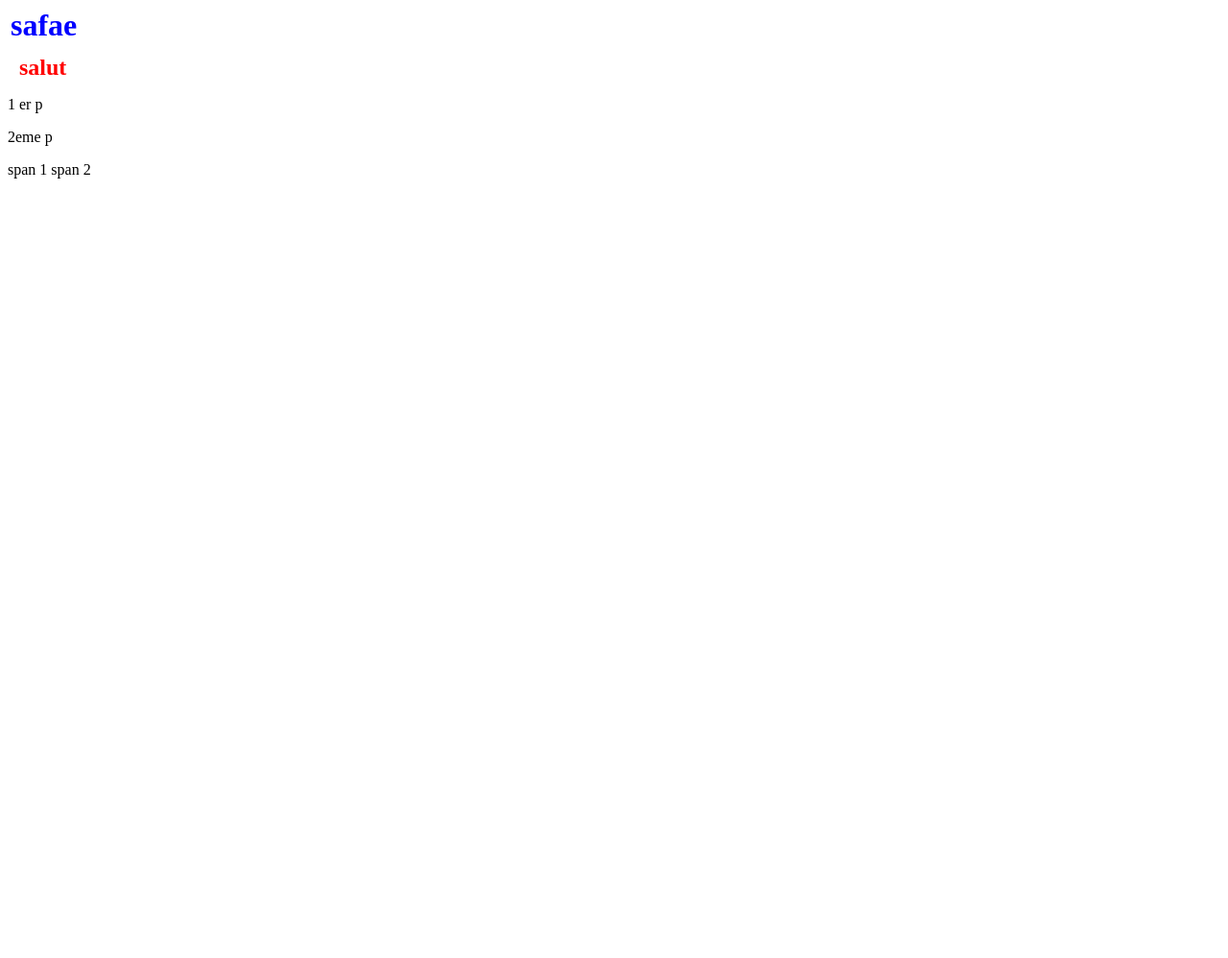
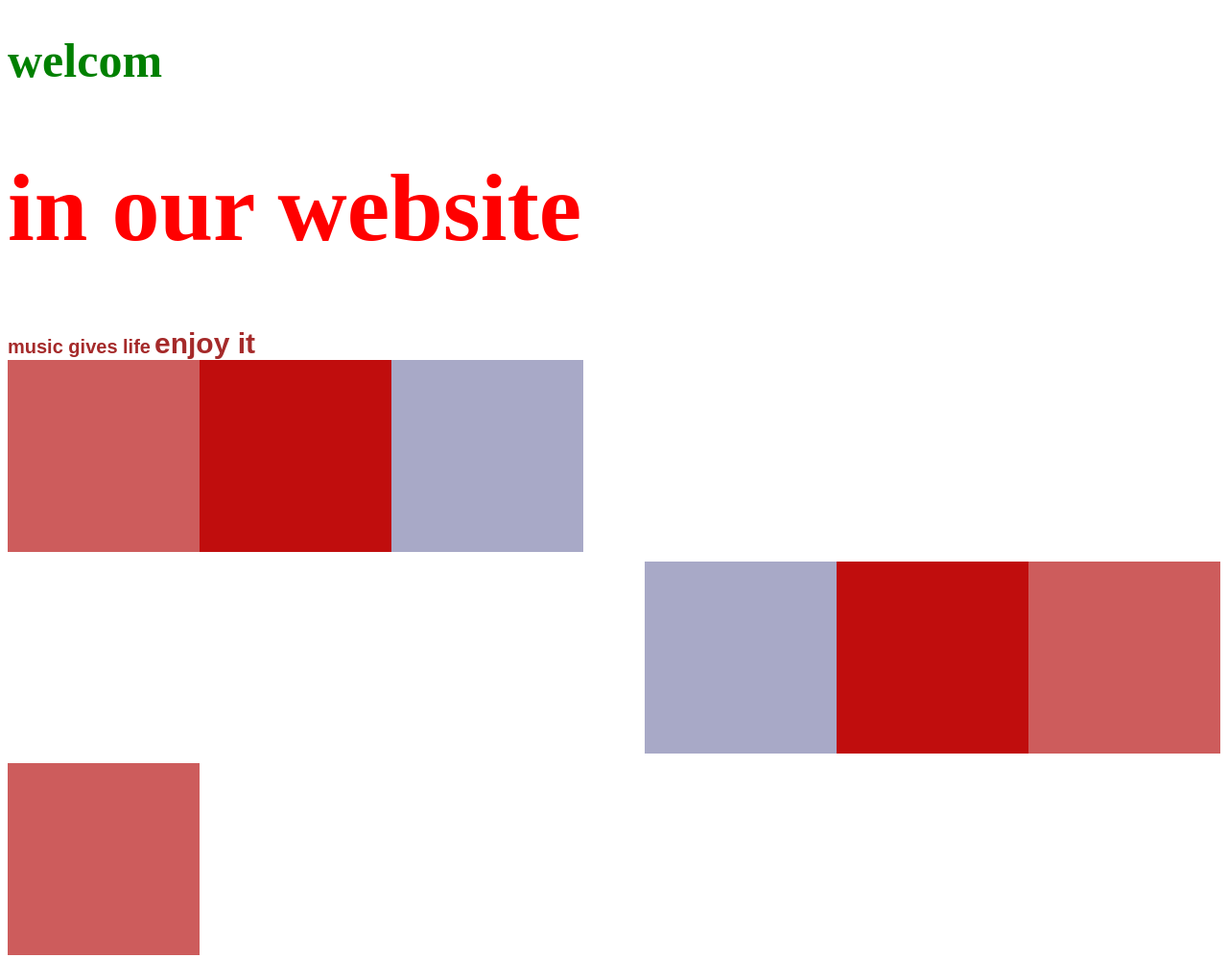
Before and after one commit to safae12AA/safae, a plain HTML site: page index.html in a window 1280 px wide. Shown: the top 998 px of the page at 96% size. Before the commit the page ends 800 px from the top, so only its background shows below. Drawn offline with Linux system fonts and the light colour scheme.

Commit message:
modification

```diff
--- a/index.css
+++ b/index.css
@@ -1,10 +1,62 @@
-h1{
+ .titre1{
+
+    font-size: 50px;
+ color:green
+}
+.titre2{
     padding: 0;
-    margin: 3px;
-    color:blue
-}
-h2{
-    padding: 0;
-    margin: 12px;
+    font-size: 100px;
     color:red
 }
+span{
+    color:brown
+}
+.span1{
+    font-size: 20px;
+ font-family: Arial, "Helvetica Neue", Helvetica, sans-serif;
+font-weight:800
+}
+.span2{
+    font-size: 30px;
+    font-family: Arial, "Helvetica Neue", Helvetica, sans-serif;
+   font-weight:800
+   }
+
+
+   .div1{
+    width: 200px;
+    height: 200px;
+    background-color: indianred;
+    margin-bottom: 10px
+
+   }
+
+   .div2{
+    width: 200px;
+    height: 200px;
+    background-color: rgb(192, 13, 13);
+    margin-bottom: 10px
+
+   }
+
+   .div3{
+    width: 200px;
+    height: 200px;
+    background-color: rgba(1, 3, 92, 0.342);
+    margin-bottom: 10px
+
+   }
+    .maman{
+        display: flex;
+        flex-direction: row;
+    }
+
+    .maman2{
+        display: flex;
+        flex-direction: column;
+    }
+
+    .maman2{
+        display: flex;
+        flex-direction: row-reverse;
+    }
--- a/index.html
+++ b/index.html
@@ -9,13 +9,35 @@
 </head>
 
 <body>
-    <h1>safae</h1>
-    <h2>salut</h2>
-    <p>1 er p</p>
-    <p>2eme p</p>
-    <span>span 1</span>
-    <span>span 2</span>
-    <link rel="stylesheet"href="./index.css">
+
+    <h1 class="titre1">welcom</h1>
+    <h1 class="titre2">in our website</h1>
+
+    <span class="span1">music gives life</span>
+    <span class="span2">enjoy it </span>
+
+
+  <div class="maman">
+    <div class="div1"></div>
+    <div class="div2"></div>
+
+    <div class="div3"></div>
+  </div>
+
+  <div class="maman2">
+    <div class="div1"></div>
+    <div class="div2"></div>
+
+    <div class="div3"></div>
+  </div>
+
+
+  <div class="maman3">
+    <div class="div1"></div>
+    <div class="div2"></div>
+
+    <div class="div3"></div>
+  </div>
 
 </body>
 </html>
```
